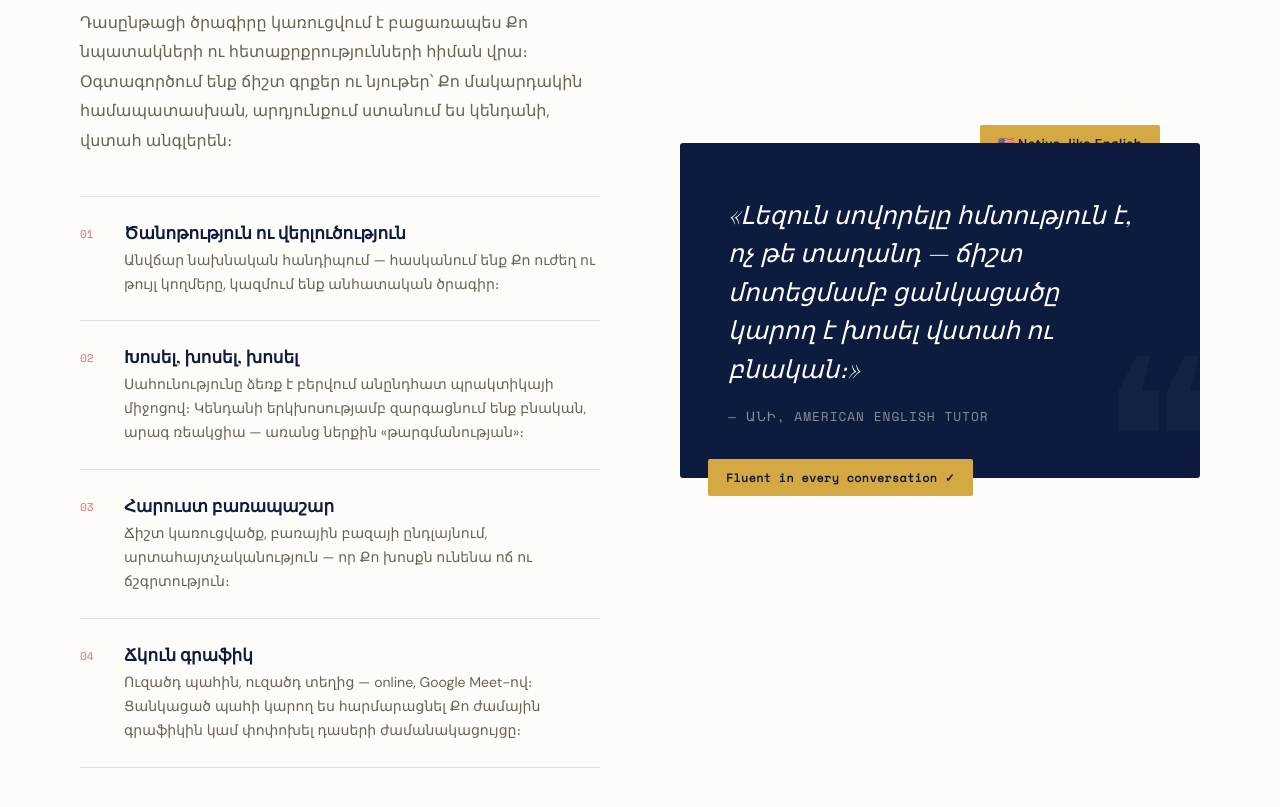
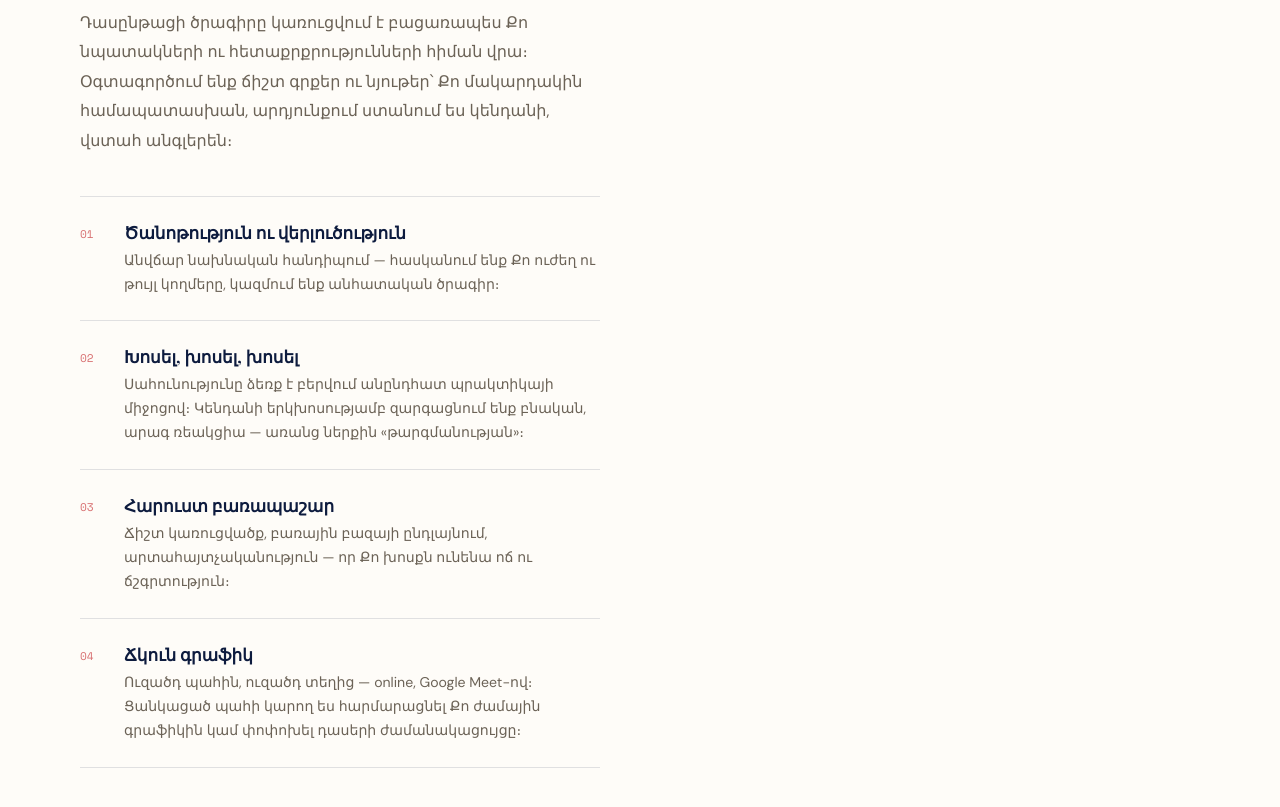
Before and after one commit to eng-ani/tutor, a plain HTML site: page index.html in a window 1280 px wide. Shown: the part 1274-2081 px from the top of the page. Drawn offline with nearby package versions, Linux system fonts and the light colour scheme; a web font is replaced by a local one.

Commit message:
Update index.html

```diff
--- a/index.html
+++ b/index.html
@@ -1103,16 +1103,7 @@
     </div>
   </div>
 
-  <div class="approach-visual reveal">
-    <div class="floating-tag floating-tag-1">🇺🇸 Native-like English</div>
-    <div class="big-quote-block">
-      <div class="big-quote-text">
-        «Լեզուն սովորելը հմտություն է, ոչ թե տաղանդ — ճիշտ մոտեցմամբ ցանկացածը կարող է խոսել վստահ ու բնական։»
-      </div>
-      <div class="big-quote-author">— Անի, American English Tutor</div>
-    </div>
-    <div class="floating-tag floating-tag-2">Fluent in every conversation ✓</div>
-  </div>
+
 </section>
 
 <!-- PRICING -->
```
